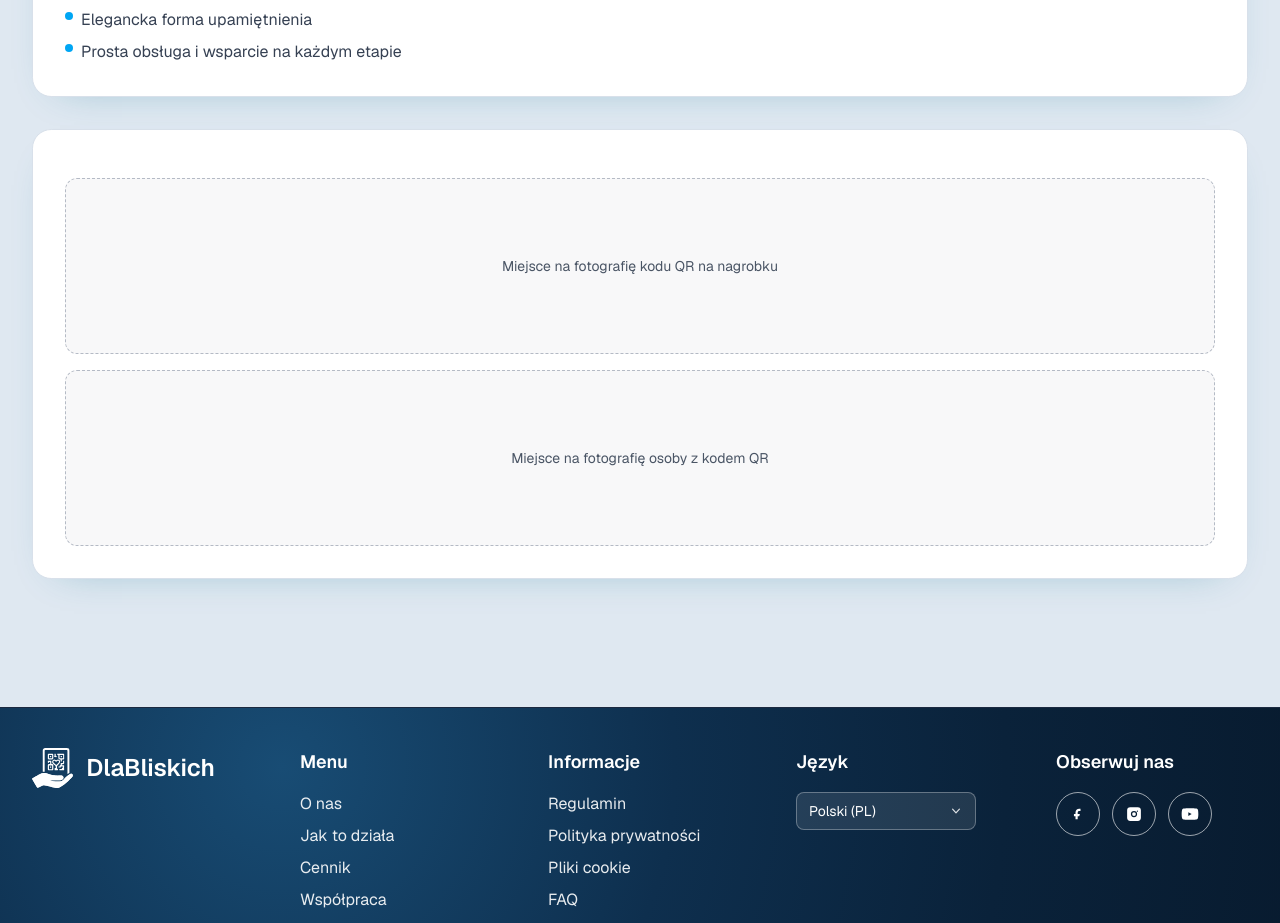
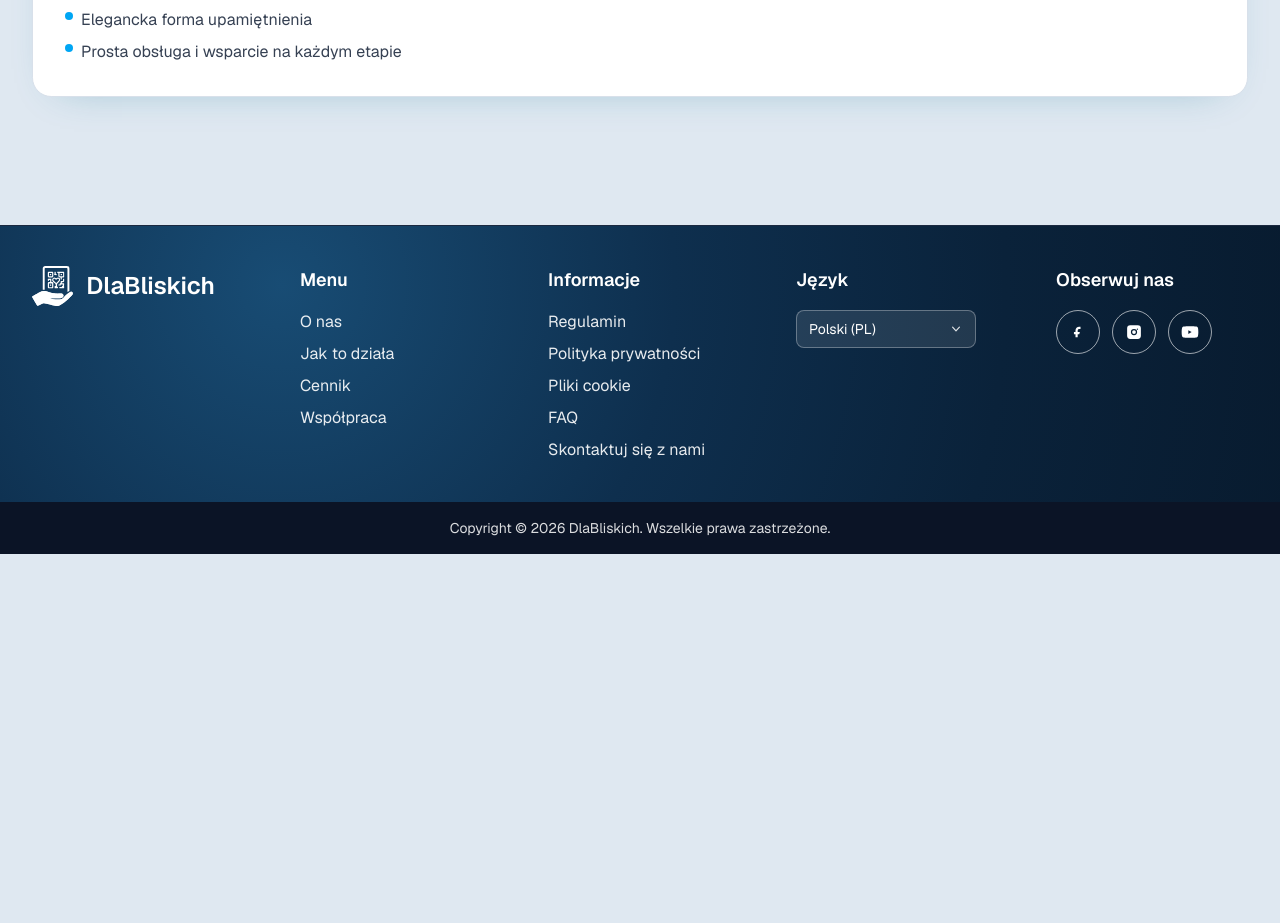
Before and after one commit to Marcinr1984/strona-informacyjna, a Next.js app: page /o-nas in a window 1280 px wide. Shown: the part 1300-2223 px from the top of the page. After the commit the page ends 1854 px from the top, so only its background shows below. Built offline with nearby package versions, Linux system fonts and the light colour scheme.

Commit message:
Remove photo placeholders from about page

```diff
--- a/app/o-nas/page.tsx
+++ b/app/o-nas/page.tsx
@@ -1,11 +1,3 @@
-function PhotoPlaceholder({ label }: { label: string }) {
-  return (
-    <div className="mt-4 flex min-h-44 items-center justify-center rounded-xl border border-dashed border-gray-400/70 bg-gray-100/60 p-6 text-center text-sm text-gray-600 dark:border-gray-600 dark:bg-gray-800/40 dark:text-gray-300">
-      {label}
-    </div>
-  );
-}
-
 const memoryFeatures = [
   "Biografię i ważne momenty z życia",
   "Galerię zdjęć i materiałów wideo",
@@ -75,11 +67,6 @@ export default function ONasPage() {
           ))}
         </ul>
       </section>
-
-      <section className="panel mt-8 p-8">
-        <PhotoPlaceholder label="Miejsce na fotografię kodu QR na nagrobku" />
-        <PhotoPlaceholder label="Miejsce na fotografię osoby z kodem QR" />
-      </section>
     </main>
   );
 }
```
